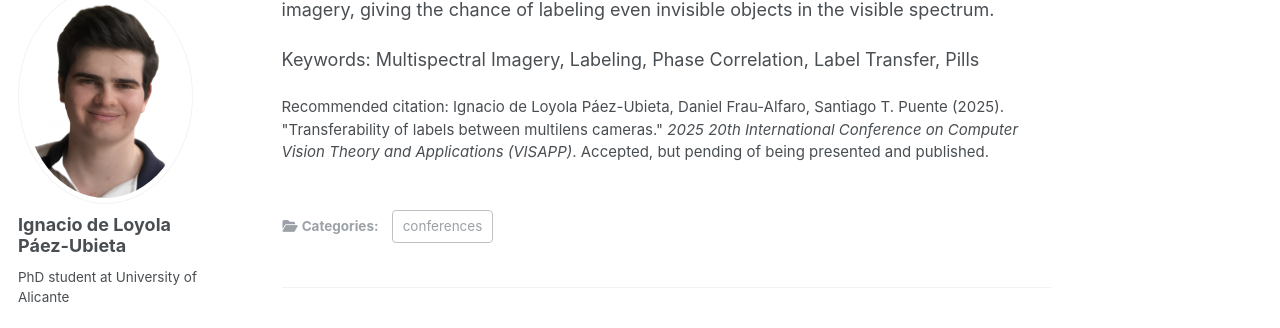
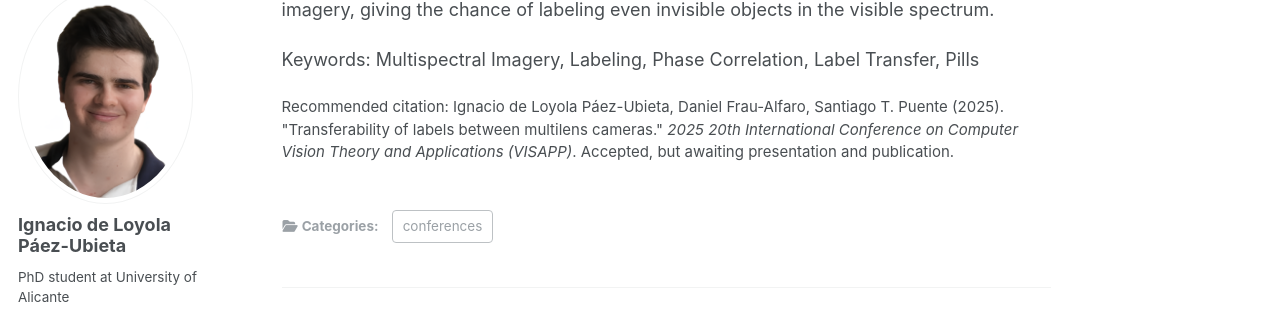
Before and after one commit to ignpaub/ignpaub.github.io, a Jekyll site: the page built from _publications/2025-02-28-Transferability_of_labels_between_multilens_cameras.md, in a window 1280 px wide and 900 px high, scrolled down 440 px. Shown: the part 118-446 px from the top of the window. Built offline with Jekyll 4.4.1, drawn with Linux system fonts in a browser that asks for light colours; some web fonts are replaced.

Commit message:
Update 2025-02-28-Transferability_of_labels_between_multilens_cameras.md

```diff
--- a/_publications/2025-02-28-Transferability_of_labels_between_multilens_cameras.md
+++ b/_publications/2025-02-28-Transferability_of_labels_between_multilens_cameras.md
@@ -7,7 +7,7 @@ excerpt: ' '
 date: 2025-02-28
 venue: '2025 International Conference on Computer Vision Theory and Applications, Porto (Portugal), 26-28 February'
 #paperurl: 'http://ignpaub.github.io/files/2023_robot.pdf'
-citation: "Ignacio de Loyola Páez-Ubieta, Daniel Frau-Alfaro, Santiago T. Puente (2025). &quot;Transferability of labels between multilens cameras.&quot; <i>2025 20th International Conference on Computer Vision Theory and Applications (VISAPP)</i>. Accepted, but pending of being presented and published."
+citation: "Ignacio de Loyola Páez-Ubieta, Daniel Frau-Alfaro, Santiago T. Puente (2025). &quot;Transferability of labels between multilens cameras.&quot; <i>2025 20th International Conference on Computer Vision Theory and Applications (VISAPP)</i>. Accepted, but awaiting presentation and publication."
 ---
 
 In this work, a new method for automatically extending Bounding Box (BB) and mask labels across different channels on multilens cameras is presented. For that purpose, the proposed method combines the well known phase correlation method with a refinement process. During the first step, images are aligned by localizing the peak of intensity obtained in the spatial domain after performing the cross correlation process in the frequency domain. The second step consists of obtaining the best possible transformation by using an iterative process maximising the IoU (Intersection over Union) metric. Results show that, by using this method, labels could be transferred across different lens on a camera with an accuracy over 90\% in most cases and just by using 65 ms in the whole process. Once the transformations are obtained, artificial RGB images are generated, for labeling them so as to transfer this information into each of the other lens. This work will allow users to use this type of cameras in more fields rather than satellite or medical imagery, giving the chance of labeling even invisible objects in the visible spectrum.
```
